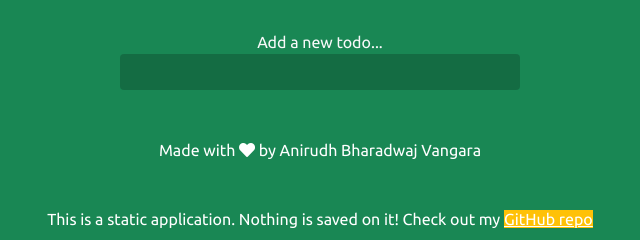
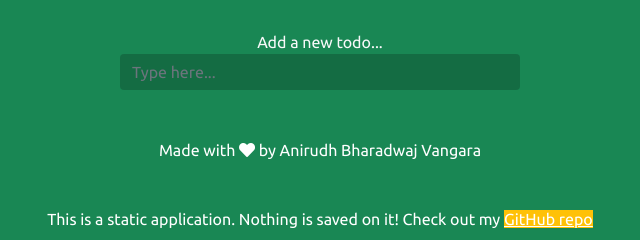
Before and after one commit to DevTechJr/JavaScript-Todo-List-Application--prototype-, a plain HTML site: page index.html in a window 1280 px wide. Shown: the part 208-448 px from the top of the page, 320-960 px from the left. Drawn offline with nearby package versions, Linux system fonts and the light colour scheme.

Commit message:
added form placeholder

```diff
--- a/index.html
+++ b/index.html
@@ -61,7 +61,12 @@
 
       <form class="add text-center my-4">
         <label class="text-light">Add a new todo...</label>
-        <input class="field form-control m-auto" type="text" name="add" />
+        <input
+          placeholder="Type here..."
+          class="field form-control m-auto"
+          type="text"
+          name="add"
+        />
       </form>
       <p class="m-5 credits">
         Made with <i class="fas fa-heart"></i> by Anirudh Bharadwaj Vangara
```
